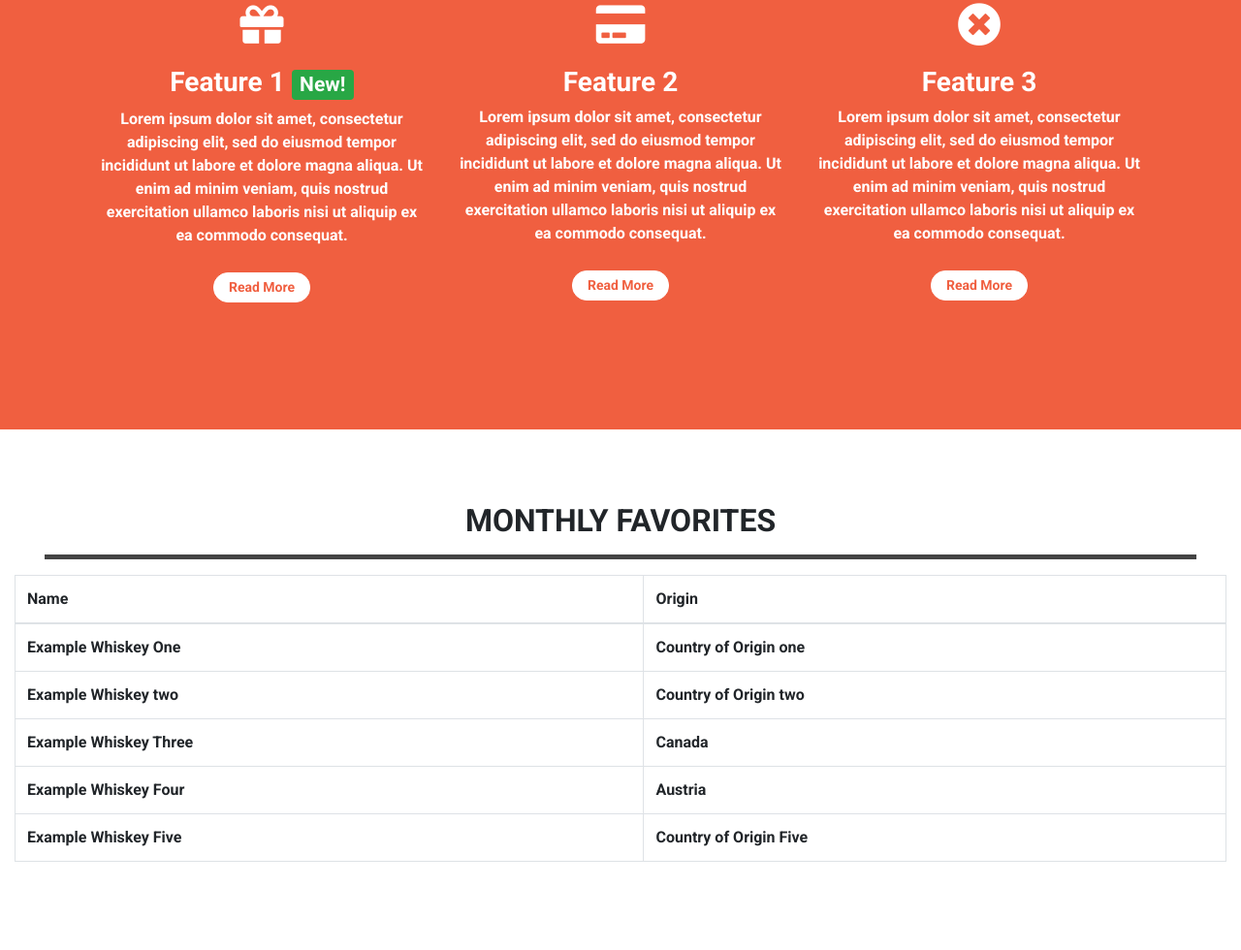
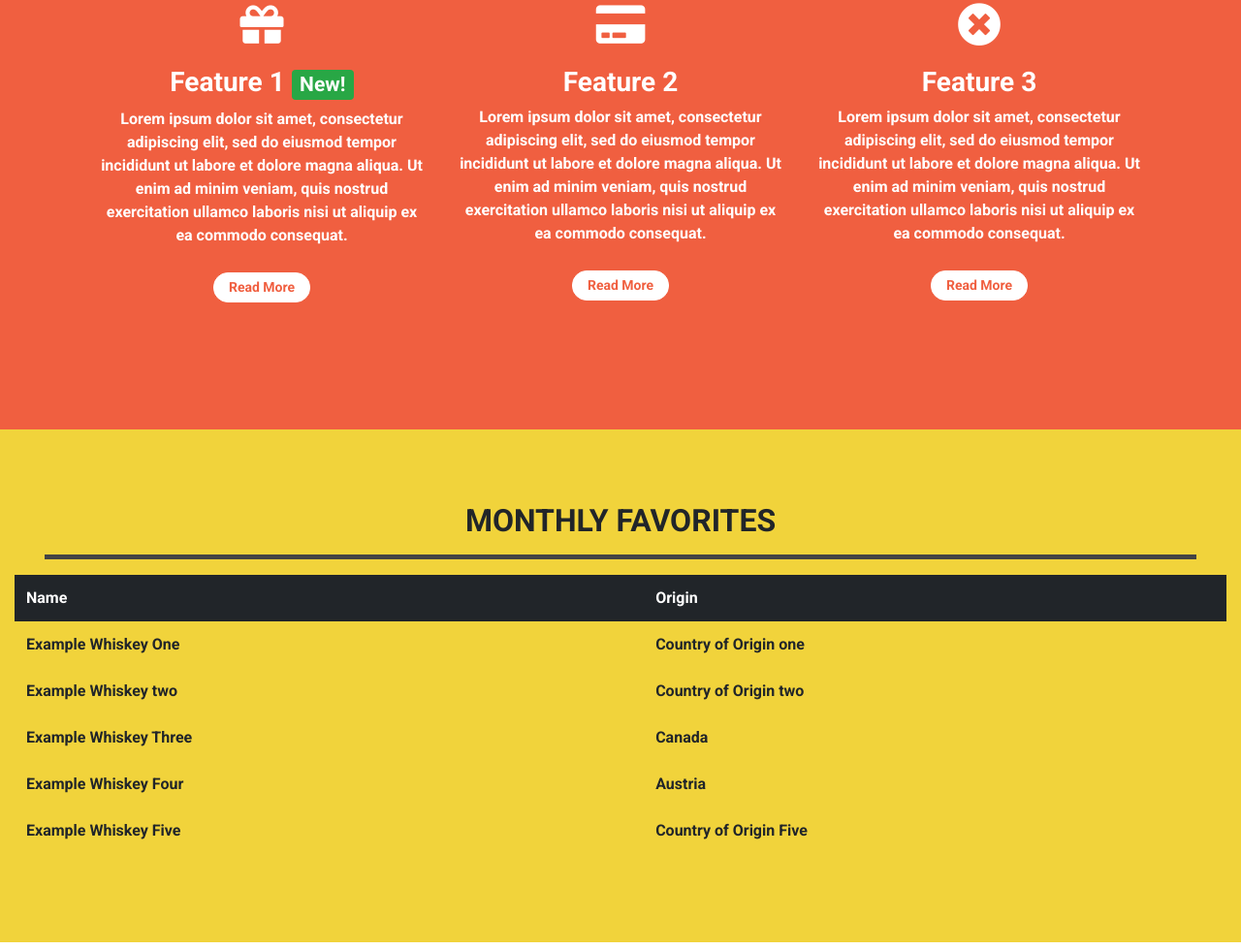
Before and after one commit to Osvaldss/trying-bootstrap, a plain HTML site: page index.html in a window 1280 px wide. Shown: the part 1314-2294 px from the top of the page at 97% size. Drawn offline with nearby package versions, Linux system fonts and the light colour scheme.

Commit message:
Styled monthly favorites

```diff
--- a/css/style.css
+++ b/css/style.css
@@ -2,11 +2,13 @@ body {
     font-family: 'Roboto', sans-serif;
 }
 
-.container-wrapper {}
-
 .container-wrapper--red {
     background-color: #f05f40;
     color: white;
+}
+
+.container-wrapper--yellow {
+    background-color: #f1d33b;
 }
 
 .alert-container .col-12 {
@@ -50,8 +52,6 @@ body {
     background-color: rgba(0, 0, 0, .5);
 }
 
-.qoutes-container {}
-
 .features {
     text-align: center;
     margin-bottom: 40px;
@@ -73,7 +73,6 @@ body {
     color: #f05f40;
 }
 
-.features-container {}
 
 /* Page header */
 
@@ -119,9 +118,6 @@ body {
 .block-divider--long {
     width: 95%;
 }
-
-
-.monthly-favorite-container {}
 
 /* Content Containers */
 
--- a/index.html
+++ b/index.html
@@ -183,7 +183,7 @@
         </div>
     </div>
     <!-- Monthly favorites-->
-    <div class="container-wrapper">
+    <div class="container-wrapper container-wrapper--yellow">
         <div class="monthly-favorite-container content-container">
             <section>
                 <div class="row">
@@ -194,8 +194,8 @@
                 </div>
                 <div class="row">
                     <div class="col-12">
-                        <table class="table table-bordered">
-                            <thead>
+                        <table class="table table-borderless">
+                            <thead class="thead-dark">
                                 <tr>
                                     <th scope="col">Name</th>
                                     <th scope="col">Origin</th>
```
